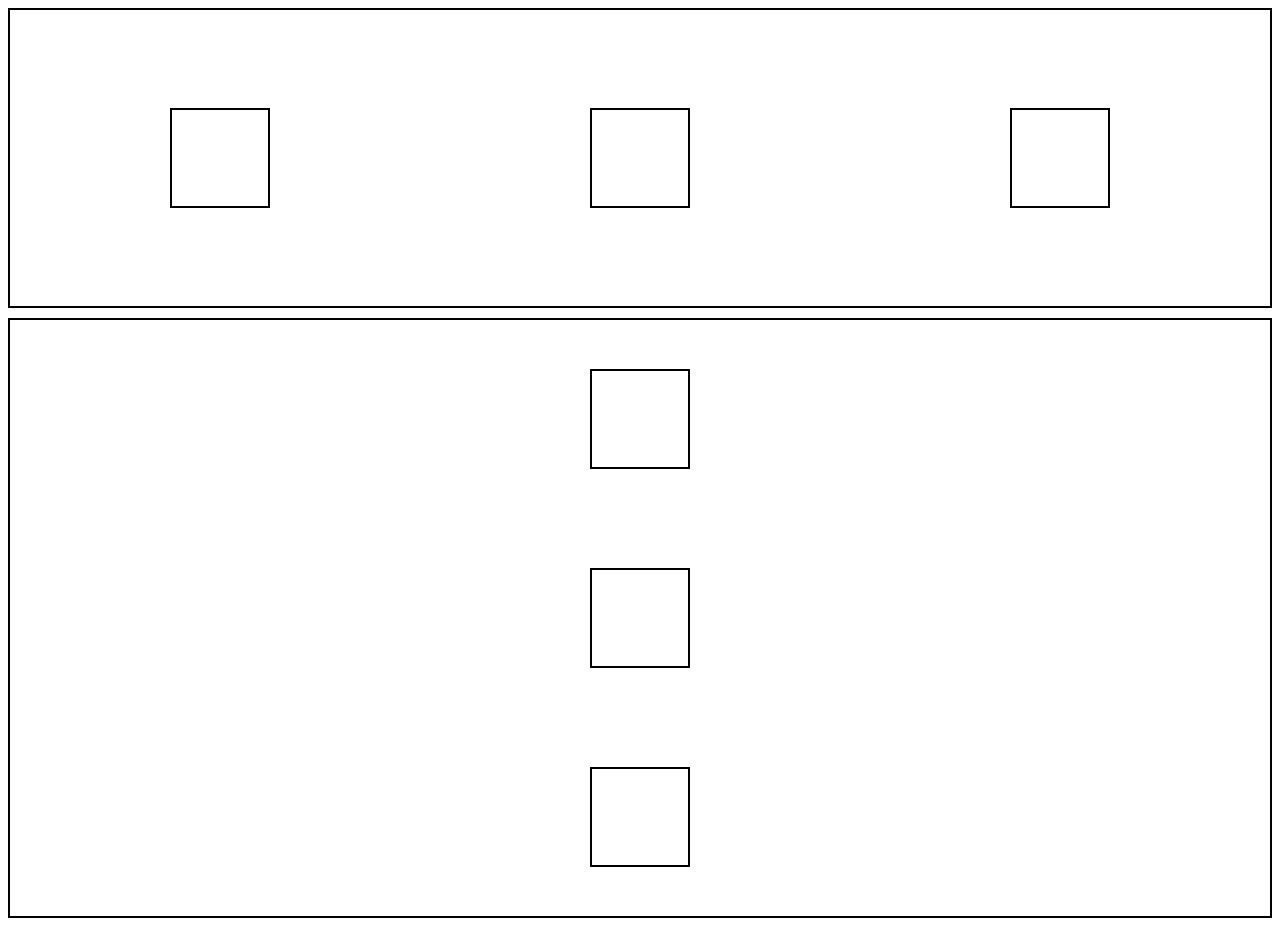
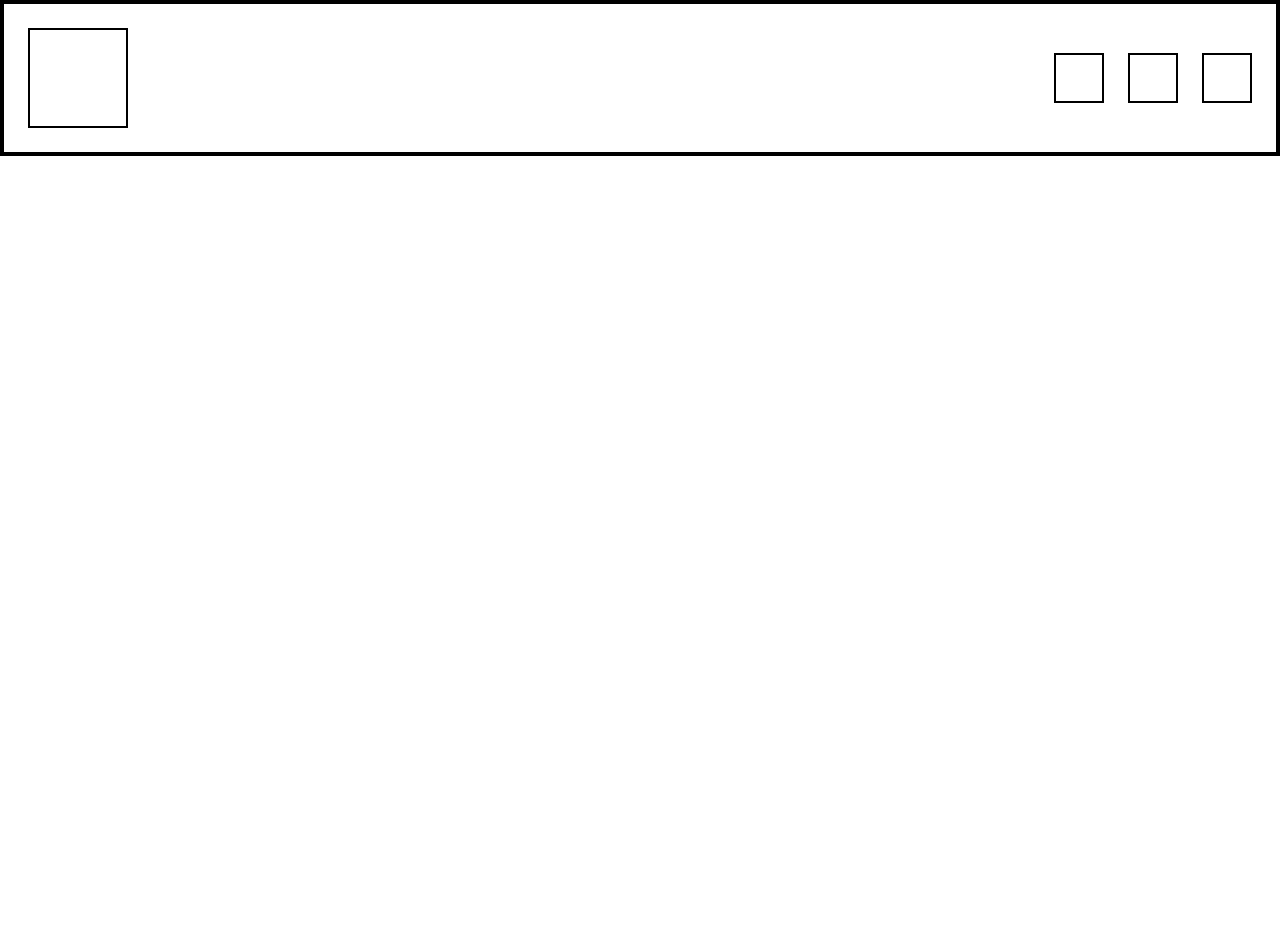
Before and after one commit to RyamaCoding/basic-flexbox-code, a plain HTML site: page index.html in a window 1280 px wide. After the commit the page ends 800 px from the top, so only its background shows below. Drawn offline with Linux system fonts and the light colour scheme.

Commit message:
nav bar style flexbox

```diff
--- a/index.html
+++ b/index.html
@@ -9,13 +9,11 @@
 <body>
     <div class="container">
         <div class="box"></div>
-        <div class="box"></div>
-        <div class="box"></div>
-    </div>
-    <div class="container2">
-        <div class="box2"></div>
-        <div class="box2"></div>
-        <div class="box2"></div>
+        <div class="box--right">
+            <div class="box smallbox"></div>
+            <div class="box smallbox"></div>
+            <div class="box smallbox"></div>
+        </div>
     </div>
 </body>
 </html>
--- a/styles.css
+++ b/styles.css
@@ -1,35 +1,32 @@
-* {
+@import url('https://fonts.googleapis.com/css2?family=Roboto:wght@300;400;500;600;700&display=swap');
+
+*{
+    font-family: 'Roboto', sans-serif;
+    padding: 0;
+    margin: 0;
     box-sizing: border-box;
 }
 
 .container{
-    width: 100%;
-    height: 300px;
-    border: 2px solid black;
+    border: 4px solid #000;
     display: flex;
-    align-items: center;
-    justify-content: space-around;
-    margin-bottom: 10px;
+    justify-content: space-between;
+    padding: 24px;
 }
 
-.container2{
-    width: 100%;
-    height: 600px;
-    border: 2px solid black;
-    display: flex;
-    flex-direction: column;
-    align-items: center;
-    justify-content: space-around;
-}
-
-.box {
+.box{
     width: 100px;
     height: 100px;
     border: 2px solid black;
 }
 
-.box2 {
-    width: 100px;
-    height: 100px;
-    border: solid 2px black;
+.box--right{
+    display: flex;
+    align-items: center;
 }
+
+.smallbox{
+    width: 50px;
+    height: 50px;
+    margin-left: 24px;
+}
```
